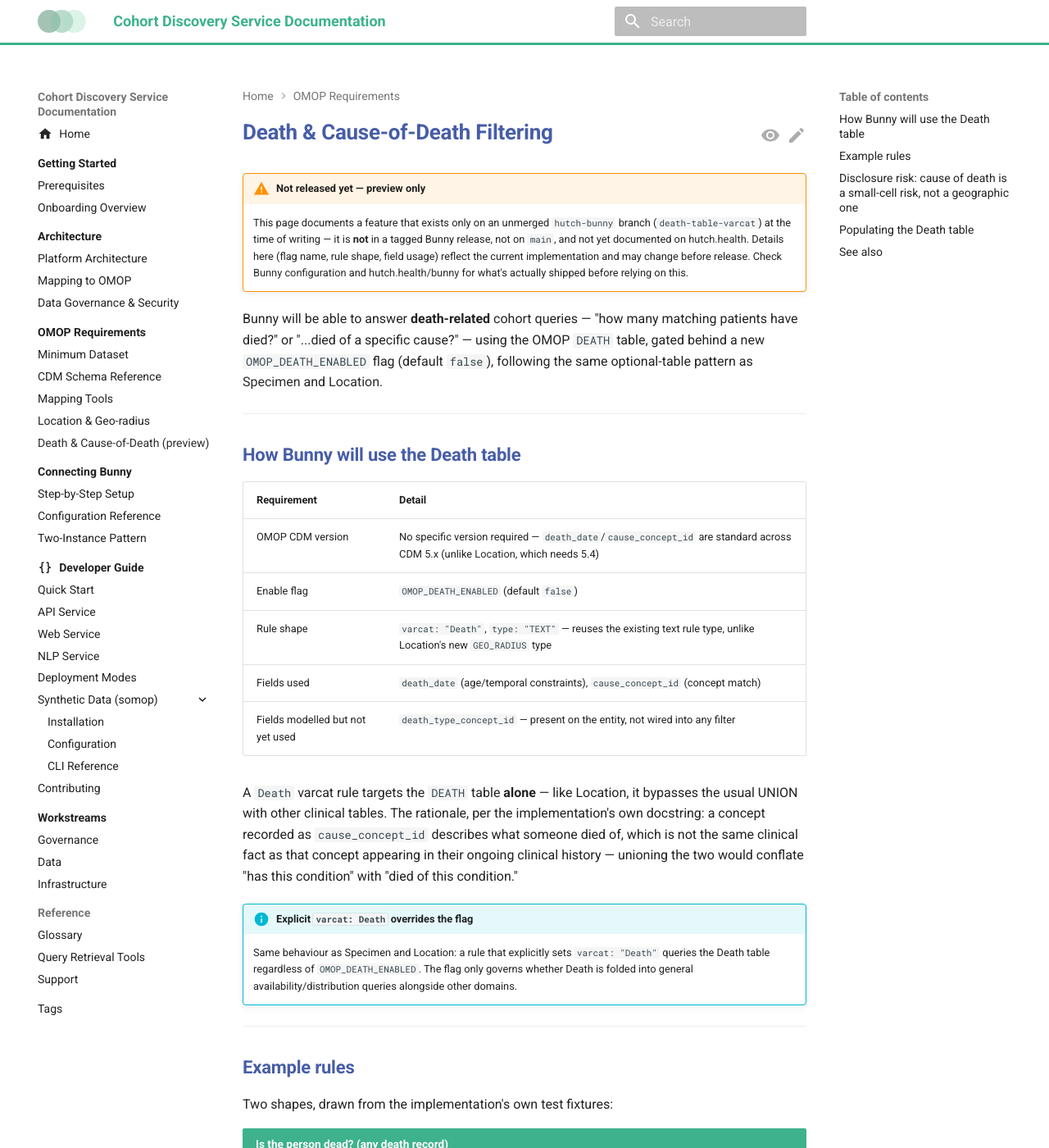
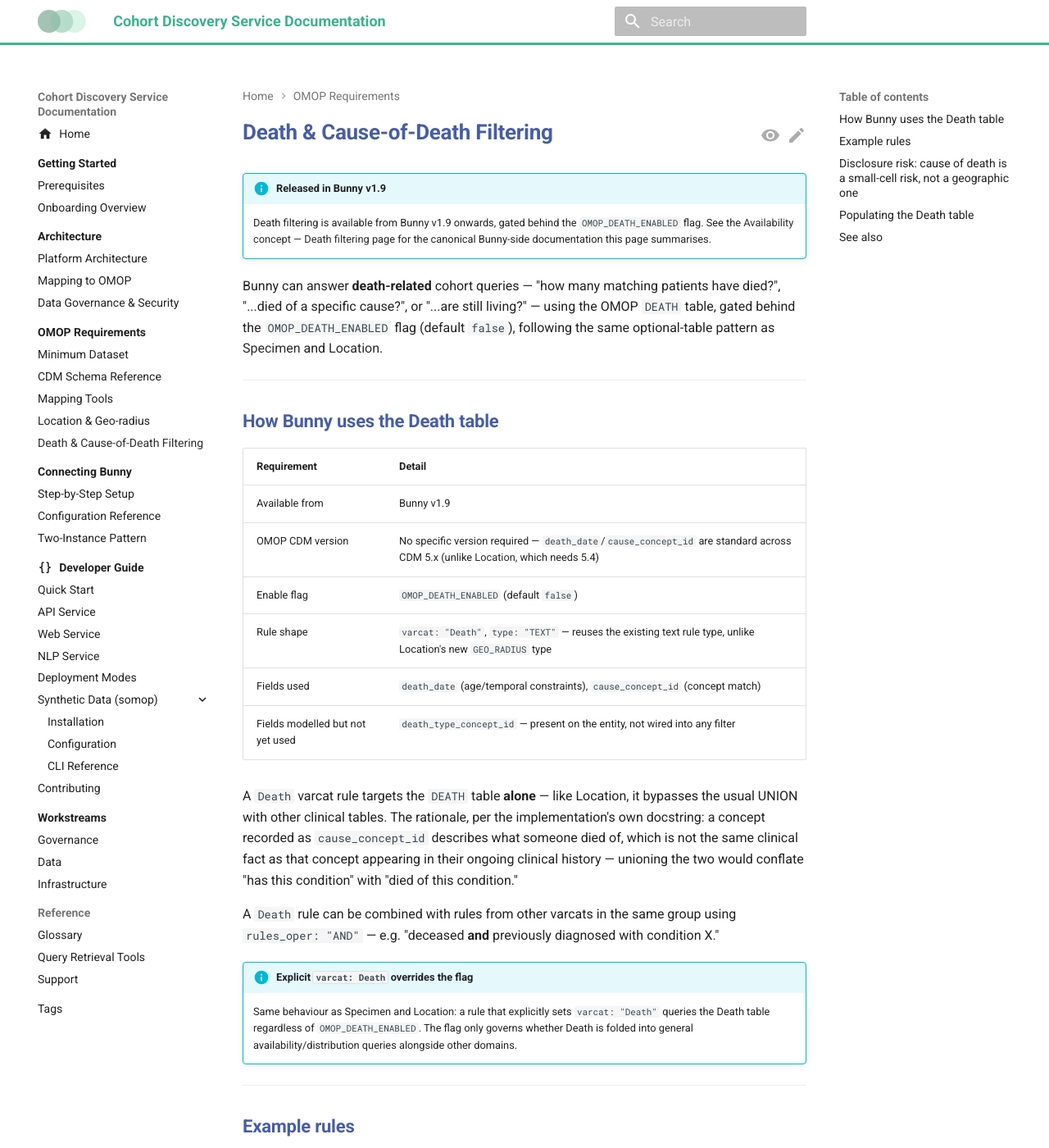
Before and after one commit to HDRUK/cohort-discovery-service-docs, an MkDocs documentation site: the page built from docs/omop/death.md, in a window 1280 px wide and 1400 px high. Shown: the whole window at 82% size. Built offline with MkDocs 1.6.1 and Material for MkDocs 9.7.7, drawn with Linux system fonts in a browser that asks for light colours; comment, search, counter and statistics services are not loaded; the version menu is left out; some of the changed text lies outside the part shown.

Commit message:
add death documentation

````diff
--- a/docs/omop/death.md
+++ b/docs/omop/death.md
@@ -1,6 +1,6 @@
 ---
 title: Death & Cause-of-Death Filtering
-description: How Bunny's upcoming optional Death table support will work, and what it means for Cohort Discovery
+description: How Bunny's optional Death table support works, and what it means for Cohort Discovery
 tags:
   - omop
   - death
@@ -10,27 +10,24 @@
 
 # Death & Cause-of-Death Filtering
 
-!!! warning "Not released yet — preview only"
-    This page documents a feature that exists only on an unmerged `hutch-bunny` branch
-    (`death-table-varcat`) at the time of writing — it is **not** in a tagged Bunny release,
-    not on `main`, and not yet documented on [hutch.health](https://hutch.health). Details
-    here (flag name, rule shape, field usage) reflect the current implementation and may
-    change before release. Check [Bunny configuration](../bunny/configuration.md) and
-    [hutch.health/bunny](https://hutch.health/bunny) for what's actually shipped before
-    relying on this.
+!!! info "Released in Bunny v1.9"
+    Death filtering is available from Bunny v1.9 onwards, gated behind the
+    `OMOP_DEATH_ENABLED` flag. See the [Availability concept — Death filtering](https://hutch.health/concepts/availability#death-filtering)
+    page for the canonical Bunny-side documentation this page summarises.
 
-Bunny will be able to answer **death-related** cohort queries — "how many matching patients
-have died?" or "...died of a specific cause?" — using the OMOP `DEATH` table, gated behind a
-new `OMOP_DEATH_ENABLED` flag (default `false`), following the same optional-table pattern as
-[Specimen](../bunny/configuration.md#optional-feature-flags) and
+Bunny can answer **death-related** cohort queries — "how many matching patients have died?",
+"...died of a specific cause?", or "...are still living?" — using the OMOP `DEATH` table,
+gated behind the `OMOP_DEATH_ENABLED` flag (default `false`), following the same
+optional-table pattern as [Specimen](../bunny/configuration.md#optional-feature-flags) and
 [Location](location.md).
 
 ---
 
-## How Bunny will use the Death table
+## How Bunny uses the Death table
 
 | Requirement | Detail |
 |-------------|--------|
+| Available from | Bunny v1.9 |
 | OMOP CDM version | No specific version required — `death_date`/`cause_concept_id` are standard across CDM 5.x (unlike [Location](location.md), which needs 5.4) |
 | Enable flag | `OMOP_DEATH_ENABLED` (default `false`) |
 | Rule shape | `varcat: "Death"`, `type: "TEXT"` — reuses the existing text rule type, unlike Location's new `GEO_RADIUS` type |
@@ -43,6 +40,9 @@
 clinical fact as that concept appearing in their ongoing clinical history — unioning the two
 would conflate "has this condition" with "died of this condition."
 
+A `Death` rule can be combined with rules from other varcats in the same group using
+`rules_oper: "AND"` — e.g. "deceased **and** previously diagnosed with condition X."
+
 !!! info "Explicit `varcat: Death` overrides the flag"
     Same behaviour as Specimen and Location: a rule that explicitly sets `varcat: "Death"`
     queries the Death table regardless of `OMOP_DEATH_ENABLED`. The flag only governs whether
@@ -52,9 +52,19 @@
 
 ## Example rules
 
-Two shapes, drawn from the implementation's own test fixtures:
+Three shapes, per the [Availability concept — Death filtering](https://hutch.health/concepts/availability#death-filtering) page:
 
-```json title="Is the person dead? (any death record)"
+```json title="Any deceased patient (any death record)"
+{
+  "varname": "OMOP",
+  "varcat": "Death",
+  "type": "TEXT",
+  "oper": "=",
+  "value": ""
+}
+```
+
+```json title="Living patients (excludes anyone with a death record)"
 {
   "varname": "OMOP",
   "varcat": "Death",
@@ -74,8 +84,9 @@
 }
 ```
 
-`value` is a `cause_concept_id`, matched against `death.cause_concept_id` — the same concept
-vocabulary already used elsewhere in Cohort Discovery.
+An empty `value` matches on presence/absence of a death record; a populated `value` is a
+`cause_concept_id`, matched against `death.cause_concept_id` — the same concept vocabulary
+already used elsewhere in Cohort Discovery.
 
 ---
 
@@ -114,3 +125,4 @@
 - [Location & Geo-radius Filtering](location.md) — the closest existing parallel: optional table, flag-gated, varcat bypasses the union
 - [CDM Schema Reference](schema.md) — `LOCATION`/`Specimen` optional-table pattern this follows
 - [Bunny configuration](../bunny/configuration.md) — `OMOP_DEATH_ENABLED`
+- [Availability concept — Death filtering](https://hutch.health/concepts/availability#death-filtering) — canonical Bunny-side documentation
--- a/mkdocs.yml
+++ b/mkdocs.yml
@@ -121,7 +121,7 @@
       - CDM Schema Reference: omop/schema.md
       - Mapping Tools: omop/mapping-tools.md
       - Location & Geo-radius: omop/location.md
-      - Death & Cause-of-Death (preview): omop/death.md
+      - Death & Cause-of-Death Filtering: omop/death.md
   - Connecting Bunny:
       - bunny/index.md
       - Step-by-Step Setup: bunny/setup.md
````
Also changed, not shown: docs/bunny/configuration.md (+1 -1 lines), docs/omop/schema.md (+1 -1 lines).
